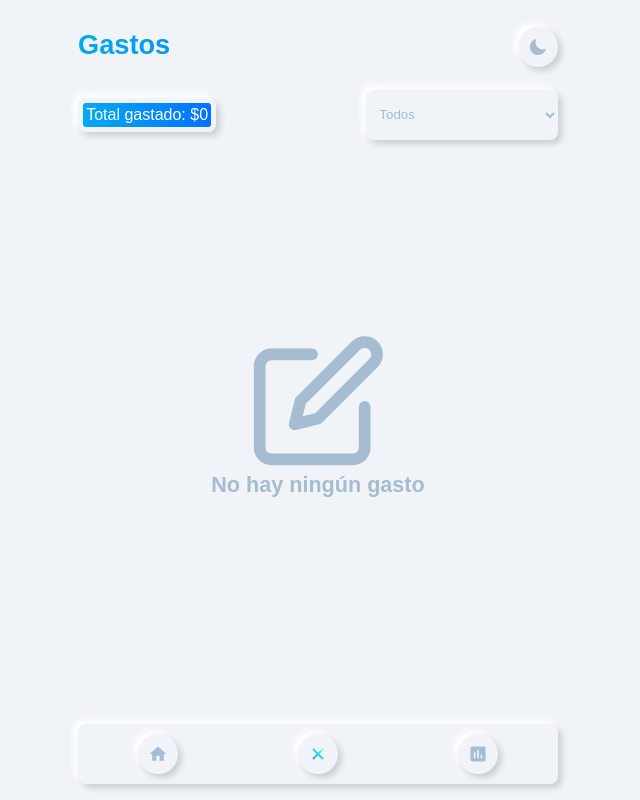
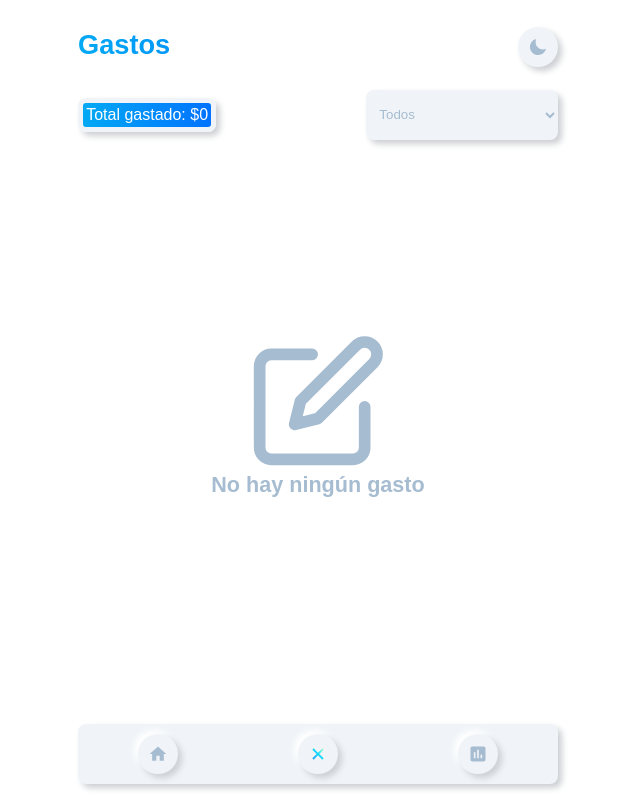
Before and after one commit to mauriciobrito7/react-budget-app, a React (Create React App) app: page / in a window 1280 px wide. Shown: the whole page, without its empty margins (322-962 px from the left). Built offline with nearby package versions, Linux system fonts and the light colour scheme; a web font is replaced by a local one.

Commit message:
main styles

```diff
--- a/src/App.jsx
+++ b/src/App.jsx
@@ -1,5 +1,5 @@
 import React, { useState } from "react";
-import "./App.css";
+import "./App.scss";
 import { BrowserRouter, Switch, Route } from "react-router-dom";
 
 // pages
@@ -25,7 +25,7 @@ function App() {
 
   // handle theme
   const handleTheme = () => {
-    setTheme(prevValue => {
+    setTheme((prevValue) => {
       const newValue = prevValue === "" ? "dark" : "";
       localStorage.setItem("theme", newValue);
       return newValue;
@@ -33,7 +33,7 @@ function App() {
   };
 
   return (
-    <body style={{ height: "100vh" }} className={`${theme}`}>
+    <div className={`body ${theme}`}>
       <BrowserRouter>
         <ThemeContext.Provider value={{ theme, handleTheme }}>
           <ExpenseContext>
@@ -48,7 +48,7 @@ function App() {
           </ExpenseContext>
         </ThemeContext.Provider>
       </BrowserRouter>
-    </body>
+    </div>
   );
 }
 
--- /dev/null
+++ b/src/App.scss
@@ -0,0 +1,24 @@
+@import "./scss/_vars";
+
+.body {
+  min-height: 100vh;
+  position: absolute;
+  width: 100%;
+  &.dark {
+    background: $dark-background;
+  }
+}
+
+.alert {
+  width: 100%;
+  height: 50px;
+  color: white;
+}
+
+.alert-danger {
+  background: red;
+}
+
+.alert-success {
+  background: green;
+}
--- a/src/index.scss
+++ b/src/index.scss
@@ -15,18 +15,13 @@ html {
 
 body {
   overflow-x: hidden;
-    background: $light-background;
-    //transition: 0.3s ease all;
-    &.dark {
-        background: $dark-background;
-    }
 }
 
 *,
 *::after,
 *::before {
   box-sizing: inherit;
-    margin: 0 !important;
+  margin: 0;
   padding: 0;
 }
 
@@ -117,7 +112,6 @@ table {
   color: $medium-grey;
   background: $grey;
 }
-
 
 /*
   ::selection{
```
Also changed, not shown: 1 other file (tests, documents, lock files or other folders). Lines whose indentation alone changed are shown as unchanged.
